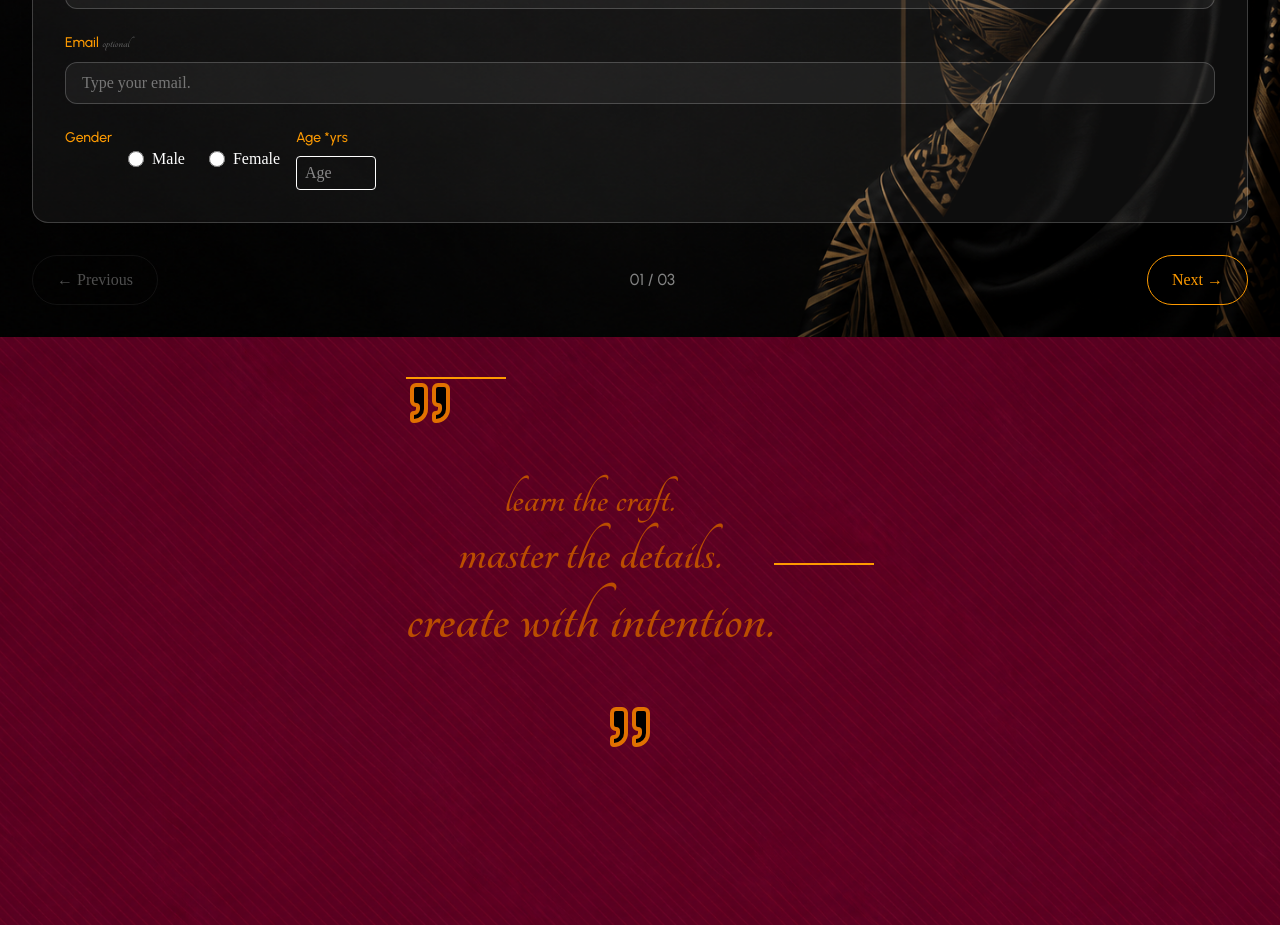
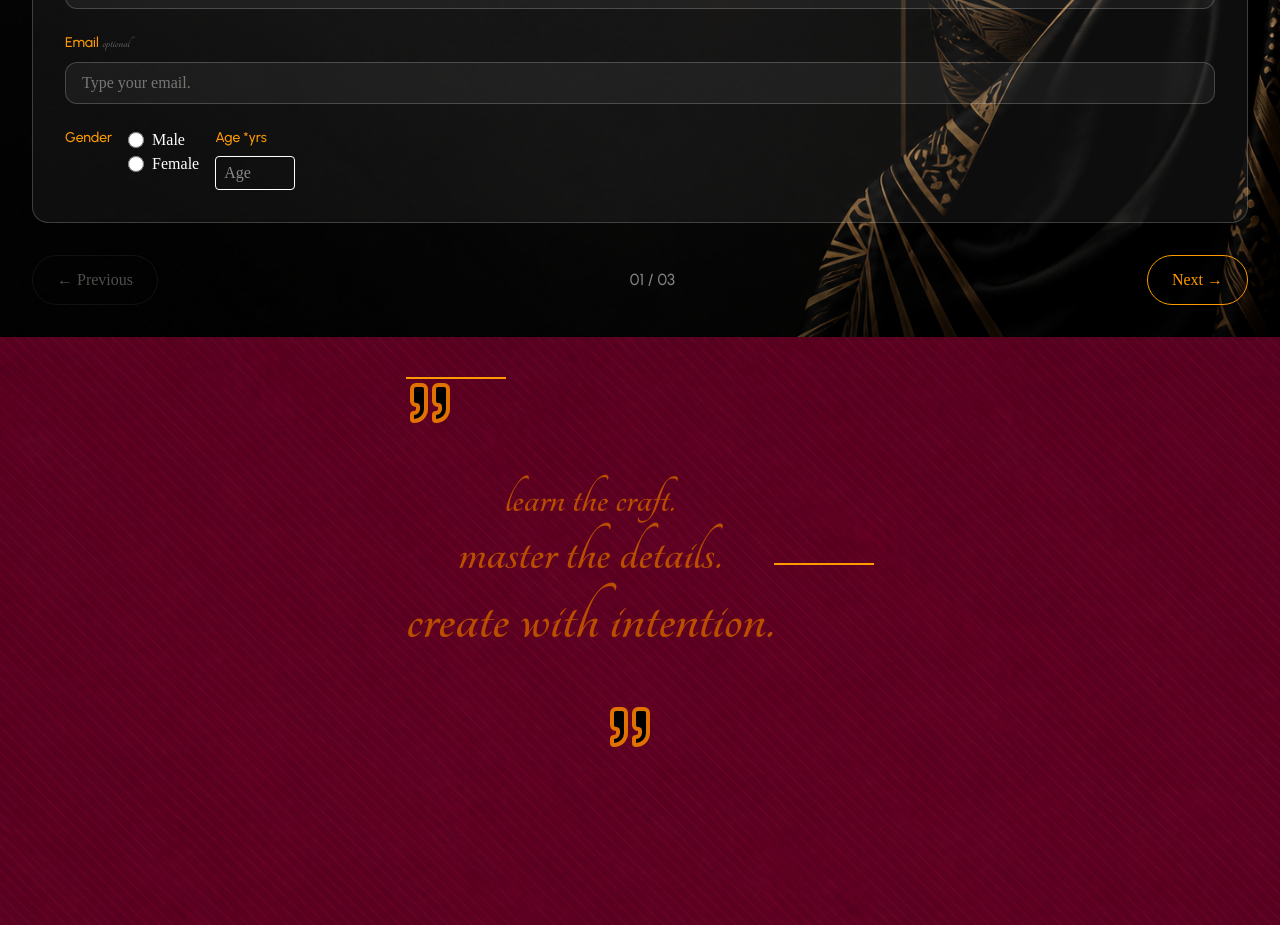
Before and after one commit to PromiseMachio/purity_GT_website, a React app in the folder frontend/: page /booking in a window 1280 px wide. Shown: the part 1940-2865 px from the top of the page. Built offline with nearby package versions, Linux system fonts and the light colour scheme; the HTML template or start-up script is replaced by a standard one; a web font is replaced by a local one.

Commit message:
initial commit on booking

```diff
--- a/frontend/src/ui/Bookingcards.jsx
+++ b/frontend/src/ui/Bookingcards.jsx
@@ -146,7 +146,7 @@ export const Aboutcard = ({ formData, handleChange }) => {
           <span className='block text-sm font-medium text-amber-500 paragraph-font mb-2'>
             Gender
           </span>
-          <div className='flex items-center gap-6'>
+          <div>
             <label htmlFor="male" className='flex items-center gap-2 text-white cursor-pointer'>
               <input
                 type='radio'
```
